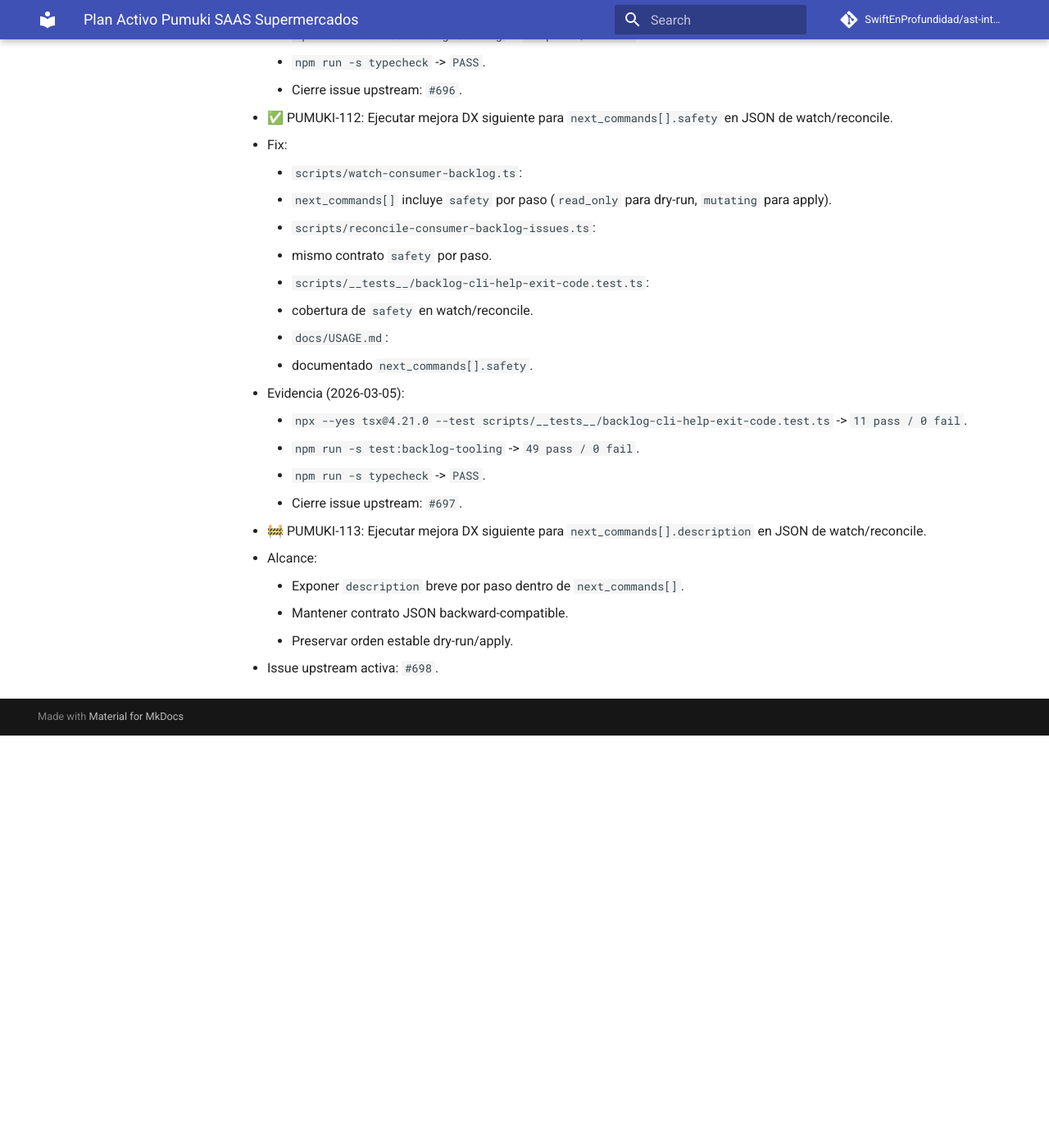
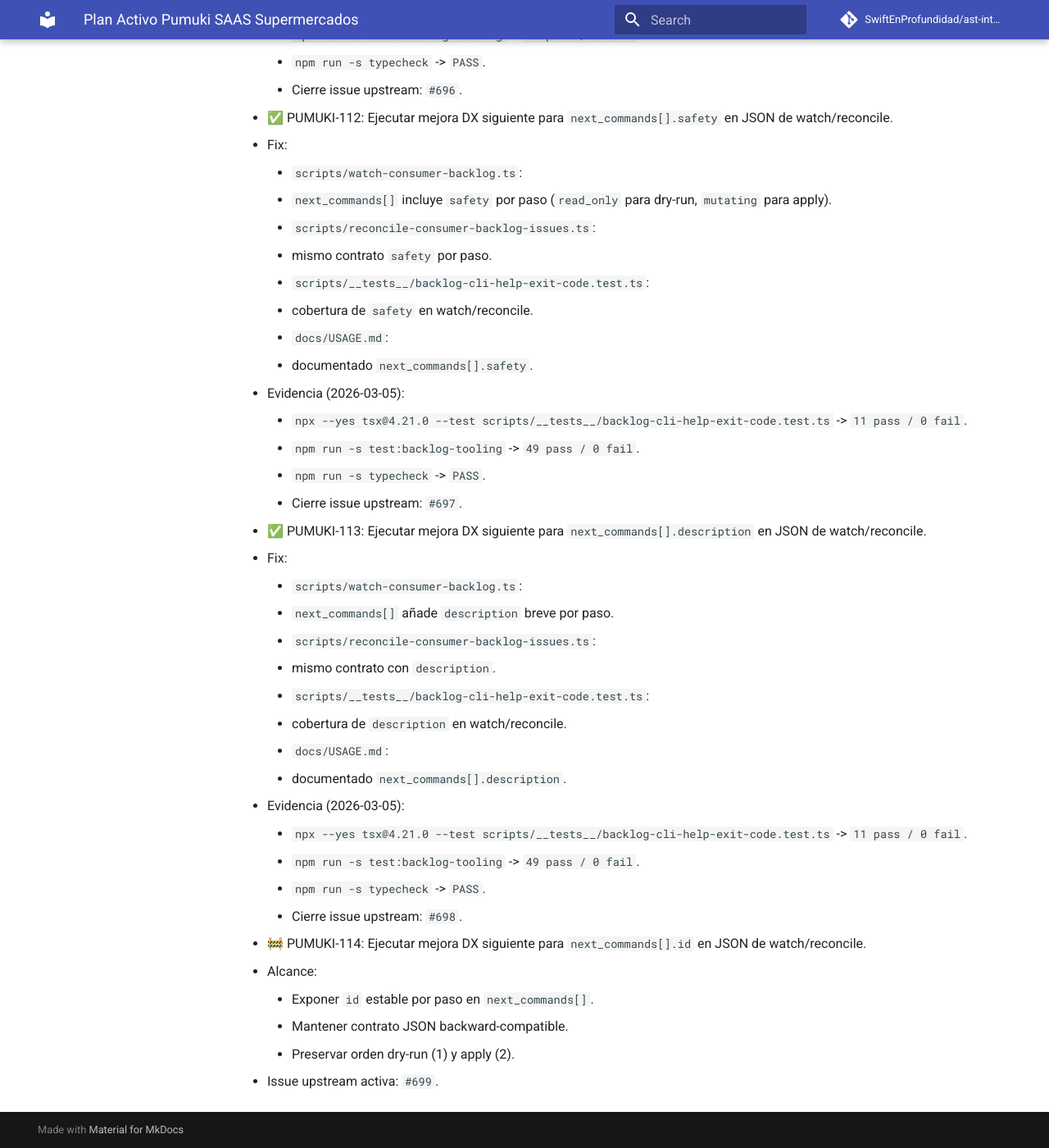
Before and after one commit to SwiftEnProfundidad/ast-intelligence-hooks, an MkDocs documentation site: the page built from docs/seguimiento-activo-pumuki-saas-supermercados.md, in a window 1280 px wide and 1400 px high, scrolled down 48415 px. Shown: the whole window at 82% size. Built offline with MkDocs 1.6.1 and Material for MkDocs 9.7.7, drawn with Linux system fonts in a browser that asks for light colours; comment, search, counter and statistics services are not loaded; before the commit the page ends 49312 px from its top, so only the background shows below that.

Commit message:
feat(backlog): add descriptive metadata to next_commands

```diff
--- a/docs/seguimiento-activo-pumuki-saas-supermercados.md
+++ b/docs/seguimiento-activo-pumuki-saas-supermercados.md
@@ -1350,9 +1350,25 @@
     - `npm run -s typecheck` -> `PASS`.
     - Cierre issue upstream: `#697`.
 
-- 🚧 PUMUKI-113: Ejecutar mejora DX siguiente para `next_commands[].description` en JSON de watch/reconcile.
+- ✅ PUMUKI-113: Ejecutar mejora DX siguiente para `next_commands[].description` en JSON de watch/reconcile.
+  - Fix:
+    - `scripts/watch-consumer-backlog.ts`:
+      - `next_commands[]` añade `description` breve por paso.
+    - `scripts/reconcile-consumer-backlog-issues.ts`:
+      - mismo contrato con `description`.
+    - `scripts/__tests__/backlog-cli-help-exit-code.test.ts`:
+      - cobertura de `description` en watch/reconcile.
+    - `docs/USAGE.md`:
+      - documentado `next_commands[].description`.
+  - Evidencia (2026-03-05):
+    - `npx --yes tsx@4.21.0 --test scripts/__tests__/backlog-cli-help-exit-code.test.ts` -> `11 pass / 0 fail`.
+    - `npm run -s test:backlog-tooling` -> `49 pass / 0 fail`.
+    - `npm run -s typecheck` -> `PASS`.
+    - Cierre issue upstream: `#698`.
+
+- 🚧 PUMUKI-114: Ejecutar mejora DX siguiente para `next_commands[].id` en JSON de watch/reconcile.
   - Alcance:
-    - Exponer `description` breve por paso dentro de `next_commands[]`.
+    - Exponer `id` estable por paso en `next_commands[]`.
     - Mantener contrato JSON backward-compatible.
-    - Preservar orden estable dry-run/apply.
-  - Issue upstream activa: `#698`.
+    - Preservar orden dry-run (1) y apply (2).
+  - Issue upstream activa: `#699`.
```
Also changed, not shown: docs/USAGE.md (+2 -0 lines), docs/registro-maestro-de-seguimiento.md (+2 -2 lines), 3 other files.
